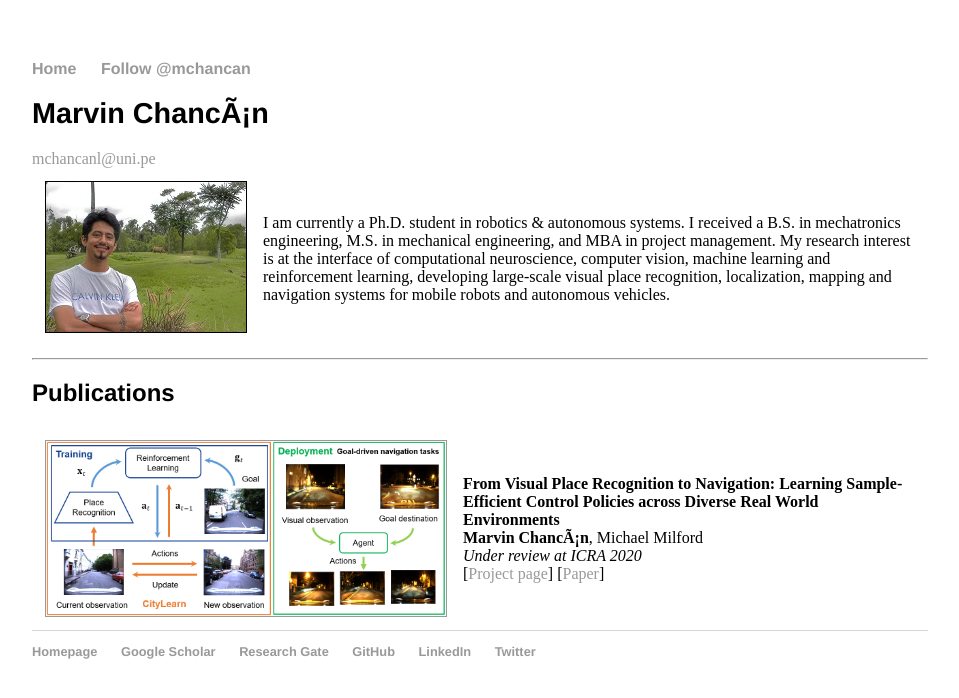
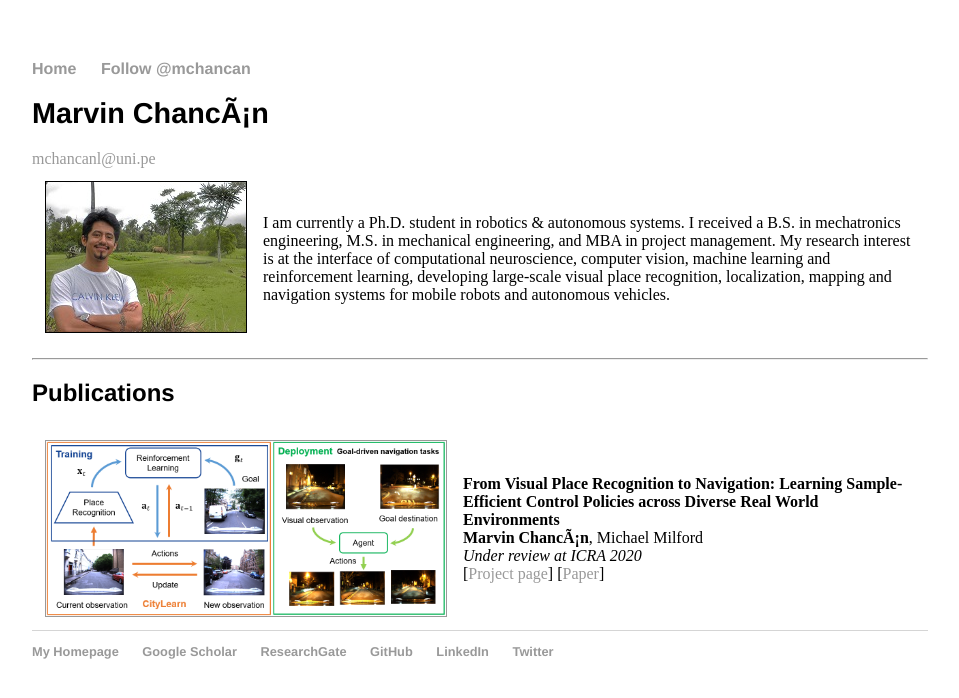
Before and after one commit to mchancan/mchancan.github.io, a Jekyll site: the page built from index.html, in a window 1280 px wide. Shown: the top 698 px of the page, without its empty margins (160-1119 px from the left). Built offline with Jekyll 4.4.1, drawn with Linux system fonts in a browser that asks for light colours; comment, search, counter and statistics services are not loaded.

Commit message:
Update default.html

```diff
--- a/_layouts/default.html
+++ b/_layouts/default.html
@@ -41,9 +41,9 @@
 
 		<footer>
 	    		<ul>
-				<li><a href="https://sites.google.com/view/mchancan/">Homepage</a></li>
+				<li><a href="https://sites.google.com/view/mchancan/">My Homepage</a></li>
 				<li><a href="https://scholar.google.com/citations?user=iK7xhJ4AAAAJ&hl=en">Google Scholar</a></li>
-				<li><a href="researchgate.net/profile/Marvin_Chancan">Research Gate</a></li>
+				<li><a href="researchgate.net/profile/Marvin_Chancan">ResearchGate</a></li>
 	        		<li><a href="https://github.com/mchancan">GitHub</a></li>
 	        		<li><a href="https://www.linkedin.com/in/mchancan/">LinkedIn</a></li>
 	        		<li><a href="https://twitter.com/mchancan">Twitter</a></li>
```
